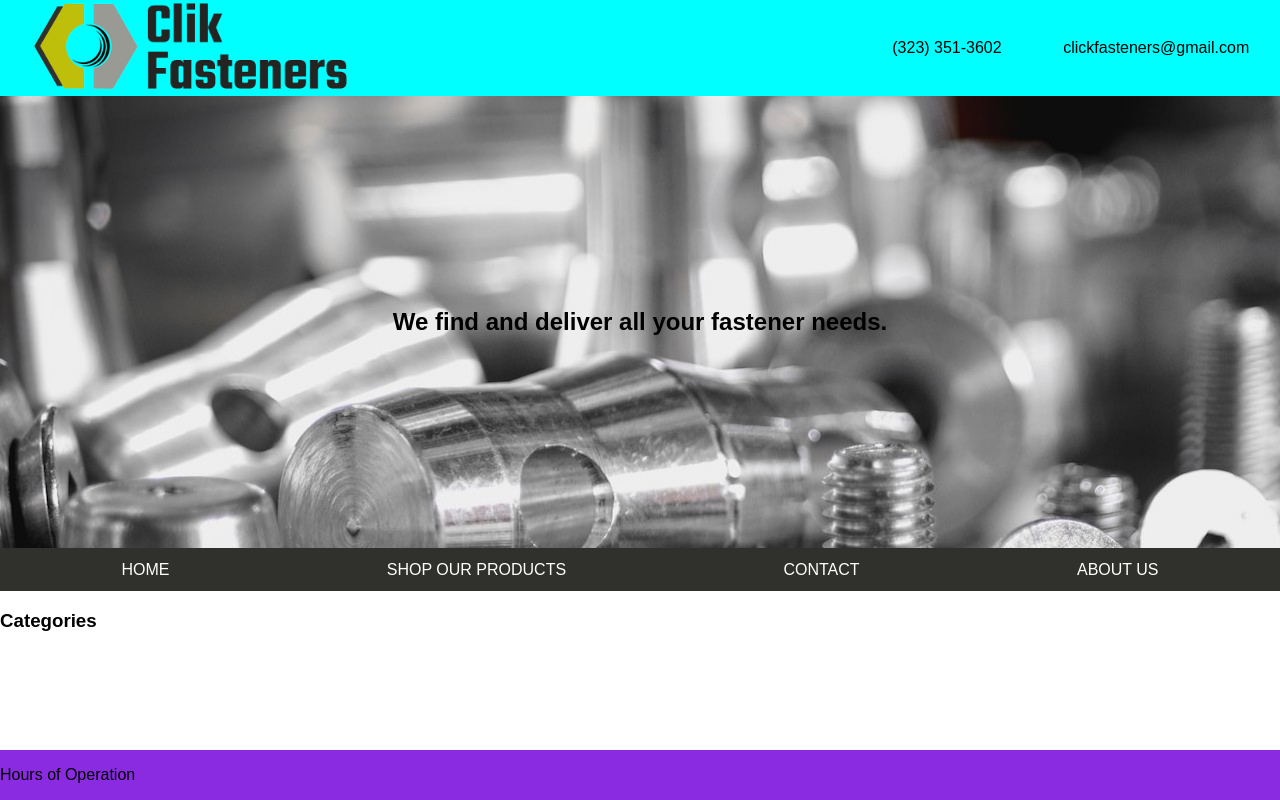
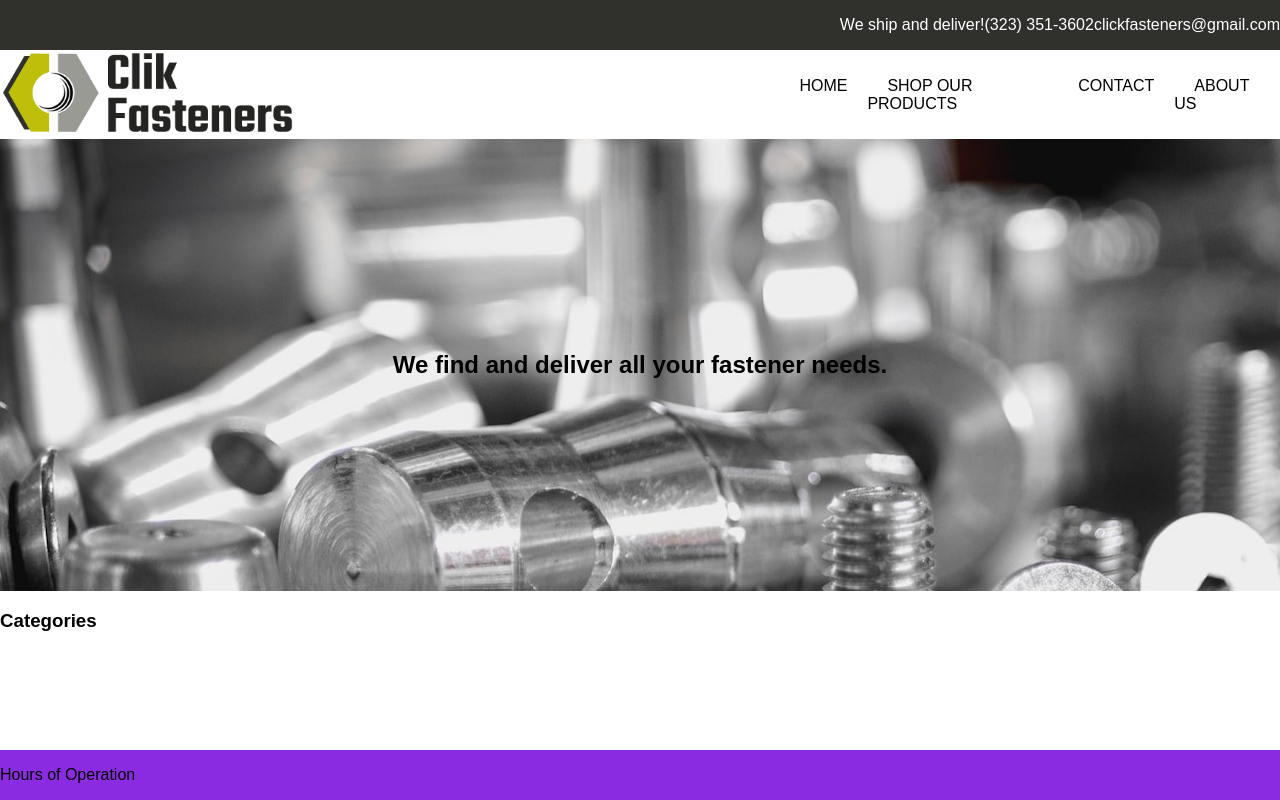
Before and after one commit to karenmq/clik, a plain HTML site: page index.html in a window 1280 px wide. Drawn offline with Linux system fonts and the light colour scheme.

Commit message:
update to layout

```diff
--- a/index.html
+++ b/index.html
@@ -2,13 +2,18 @@
 <html lang="en">
   <head>
     <link href="styles.css" rel="stylesheet">
+    <meta charset="utf-8">
+    <meta name="viewport" content="width=device-width, initial-scale=1, shrink-to-fit=no">
+
   </head>
 
   <body>
 
-    <header>
-        <div id=logo>
-            <img src="clik-logo-800.png" style="width: 40%;">
+    <!-- TOP NAVIGATION BAR -->
+    <div id="top-navigation">
+
+        <div>
+            <p>We ship and deliver!</p>
         </div>
 
         <div>
@@ -18,10 +23,13 @@
         <div>
             <p>clickfasteners@gmail.com</p>
         </div>
-    </header>
 
-    <div id="banner">
-        <h2>We find and deliver all your fastener needs.</h2>
+    </div>
+
+    <!-- LOGO AND MENU -->
+    <div id="menu-container">
+        <div id="logo-container">
+            <img src="clik-logo-800.png" id=logo>
         </div>
 
         <nav>
@@ -46,12 +54,24 @@
             </ul>
         </nav>
 
+    </div>
+
+    <!-- HERO BANNER -->
+    <div id="banner">
+        <h2>We find and deliver all your fastener needs.</h2>
+    </div>
+
+
+    <!-- CATEGORIES GALLERY -->
     <div>
 
+        <div>
             <h3>Categories</h3>
+        </div>
 
     </div>
 
+    <!-- FOOTER -->
     <footer>
         <div>
             <p>Hours of Operation</p>
--- a/styles.css
+++ b/styles.css
@@ -2,6 +2,44 @@ body {
     font-family: sans-serif;
     margin: 0;
     padding: 0;
+}
+
+#top-navigation {
+    background-color: #30302d;
+    display: flex;
+    justify-content: flex-end;
+    color: #ffffff;
+}
+
+#logo {
+    width: 40%;
+}
+
+
+#banner {
+    text-align: center;
+    background-image: url(fasteners.jpg);
+    padding: 15%;
+}
+
+#menu-container {
+    display: flex;
+    align-items: center;
+    /* justify-content: space-evenly; */
+}
+
+#menu {
+    display: flex;
+    /* justify-content: space-around; */
+    list-style-type: none;
+    margin: auto;
+    /* padding: 1%; */
+}
+
+.menu-item {
+    color: #000000;
+    padding: 0 20px 0 20px;
+    text-decoration: none;
 }
 
 footer {
@@ -11,30 +49,23 @@ footer {
     width: 100%;
 }
 
-header {
-    background-color: aqua;
-    display: flex;
-    justify-content: space-around;
-    align-items: center;
-    margin: auto;
+/* RESPONSIVE LAYOUTS */
+
+@media screen and (max-width: 800px) {
+
+    /* header {
+        display: flex;
+        flex-direction: column;
+    } */
+
+    #logo {
+        width: 80%;
+    }
+
+    #menu-container {
+        display: flex;
+        flex-direction: column;
+        align-items: center;
+    }
+
 }
-
-.menu-item {
-    color: #ffffff;
-    text-decoration: none;
-}
-
-#banner {
-    text-align: center;
-    background-image: url(fasteners.jpg);
-    padding: 15%;
-}
-
-#menu {
-    background-color: #30302d;
-    display: flex;
-    justify-content: space-around;
-    list-style-type: none;
-    margin: auto;
-    padding: 1%;
-}
```
Lines whose indentation alone changed are shown as unchanged.
